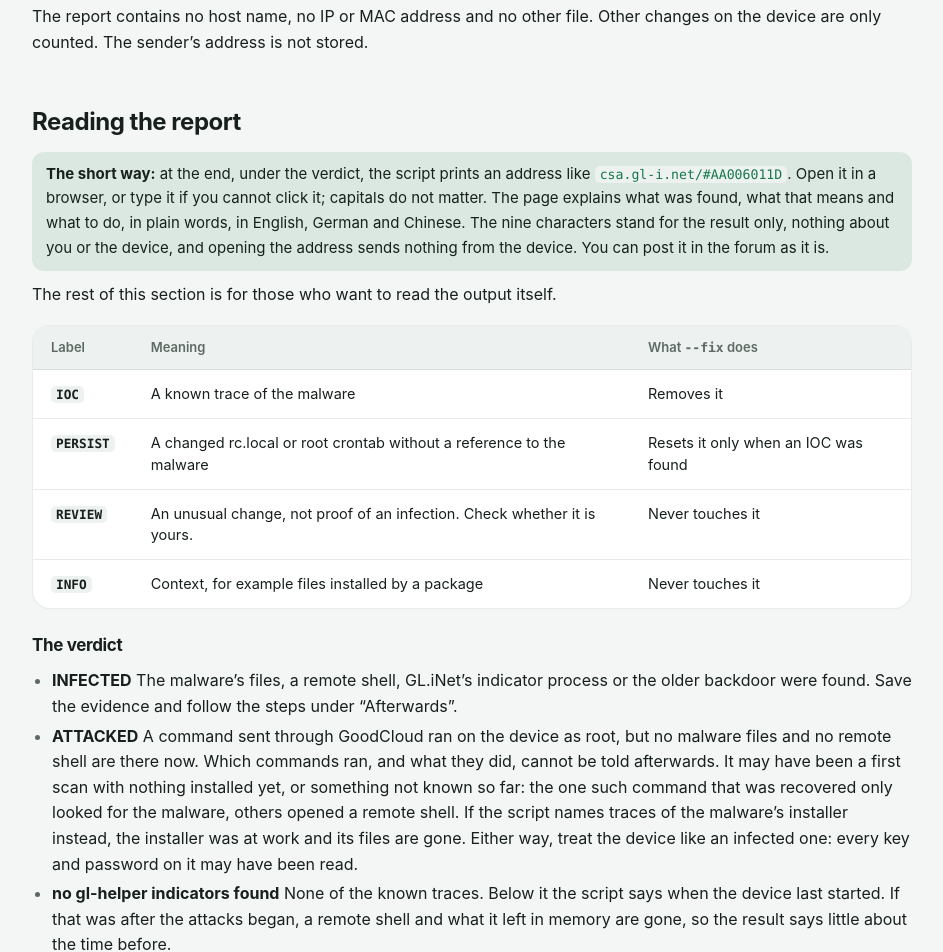
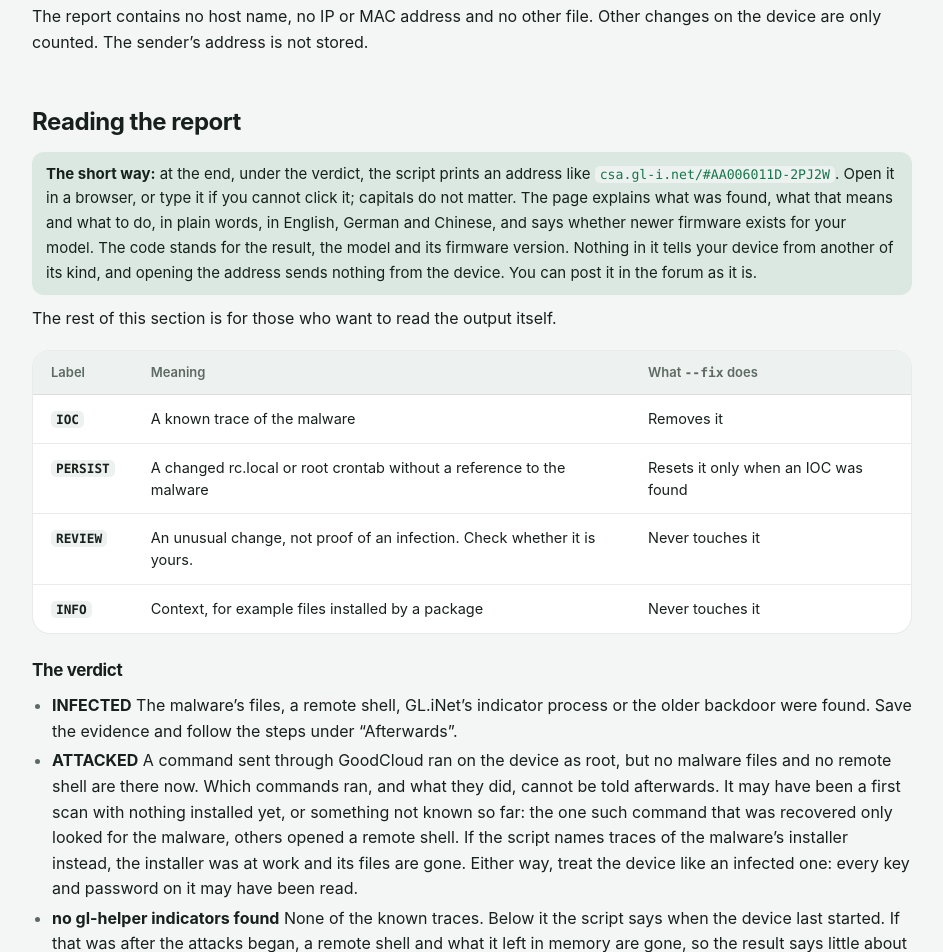
Before and after one commit to GLiNet-Community-Scripts/community-website, an Astro site: page /security/csa-2026-01/fix in a window 1280 px wide. Shown: the part 2421-3373 px from the top of the page, without its empty margins (168-1111 px from the left). Built offline with nearby package versions, Linux system fonts and the light colour scheme; Astro itself is replaced by a stand-in of ours; no server answers.

Commit message:
Fix guide: the code now carries model and firmware (2.45)
Co-Authored-By: Claude Fable 5.2 <noreply@anthropic.com>
Claude-Session: https://claude.ai/code/session_018w9Ef9uLYRbY29cJupydqL

```diff
--- a/src/pages/security/csa-2026-01/fix.astro
+++ b/src/pages/security/csa-2026-01/fix.astro
@@ -50,6 +50,8 @@ const verdicts = [
 ];
 // What later versions of the script find that earlier ones did not. Newest first.
 const versions = [
+  { v: '2.45', text: 'adds the model and its firmware version to the code of the result page. The page then says whether newer firmware exists for the device.' },
+  { v: '2.44', text: 'makes the line with the address of the result page stand out, in a way that can be read in dark and light terminal themes.' },
   { v: '2.42', text: 'prints the result last, after the GoodCloud advice, and keeps the question about the anonymous report to a few lines. Typing v there shows everything that would be sent.' },
   { v: '2.41', text: 'prints the address of the result page in a form short enough to type: csa.gl-i.net and nine characters. The long addresses of 2.39 and 2.40 still work.' },
   { v: '2.40', text: 'shows the address of the page that explains the result directly under the verdict. Before, it came last and was missed by anyone who stopped at the question about the report.' },
@@ -179,11 +181,11 @@ const markers = ['/etc/glinet/.cache/gl-helper', '/etc/glinet/.cache/gb', '/etc/
         <h2 id="h-report">Reading the report</h2>
         <p class="ver-now plain">
           <b>The short way:</b> at the end, under the verdict, the script prints an address like{' '}
-          <a href="https://csa.gl-i.net/"><code>csa.gl-i.net/#AA006011D</code></a>. Open it in a browser, or type it if you
+          <a href="https://csa.gl-i.net/"><code>csa.gl-i.net/#AA006011D-2PJ2W</code></a>. Open it in a browser, or type it if you
           cannot click it; capitals do not matter. The page explains what was found, what that means and what to do,
-          in plain words, in English, German and Chinese. The nine characters stand for the result only, nothing
-          about you or the device, and opening the address sends nothing from the device. You can post it in the
-          forum as it is.
+          in plain words, in English, German and Chinese, and says whether newer firmware exists for your model. The
+          code stands for the result, the model and its firmware version. Nothing in it tells your device from another
+          of its kind, and opening the address sends nothing from the device. You can post it in the forum as it is.
         </p>
         <p>The rest of this section is for those who want to read the output itself.</p>
         <div class="sa-table-wrap fix-table">
```
